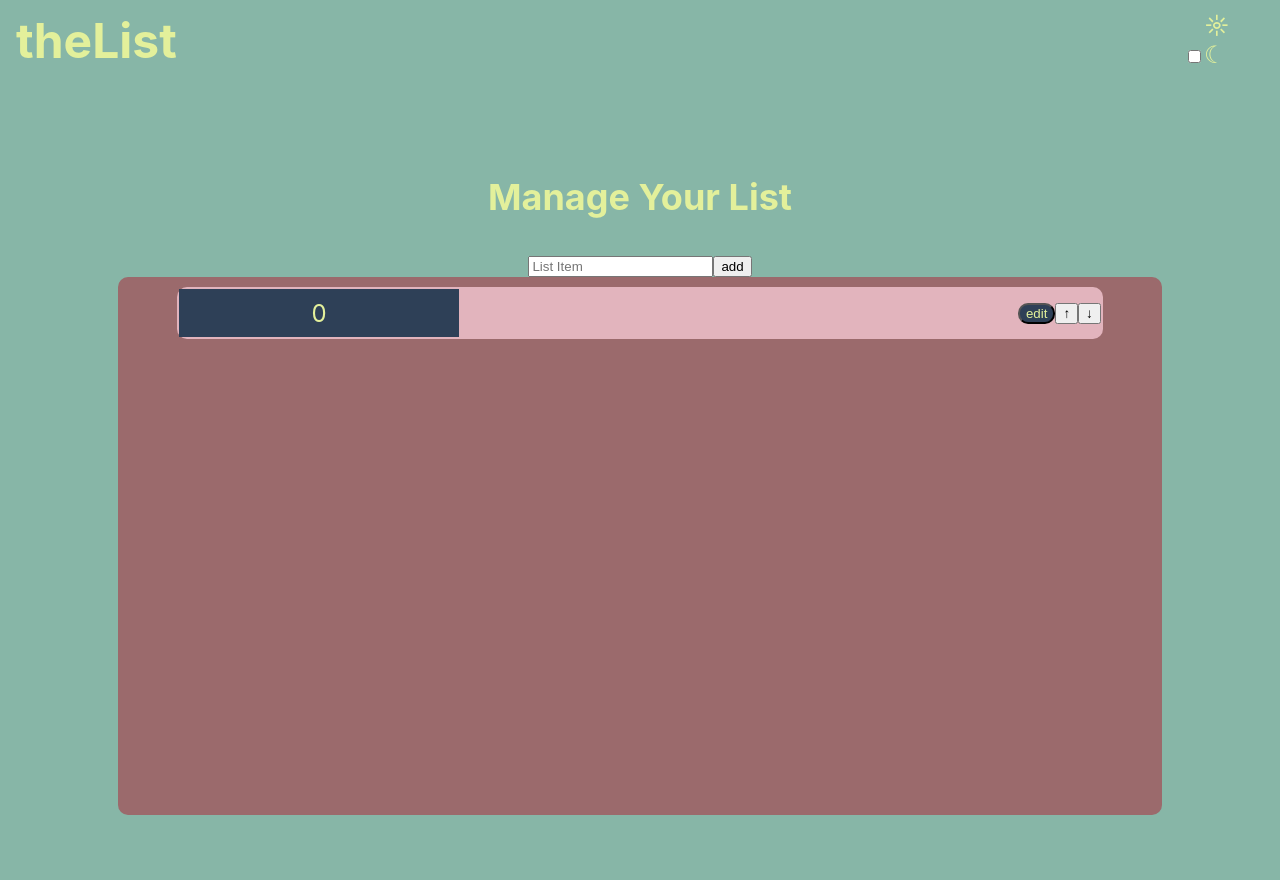
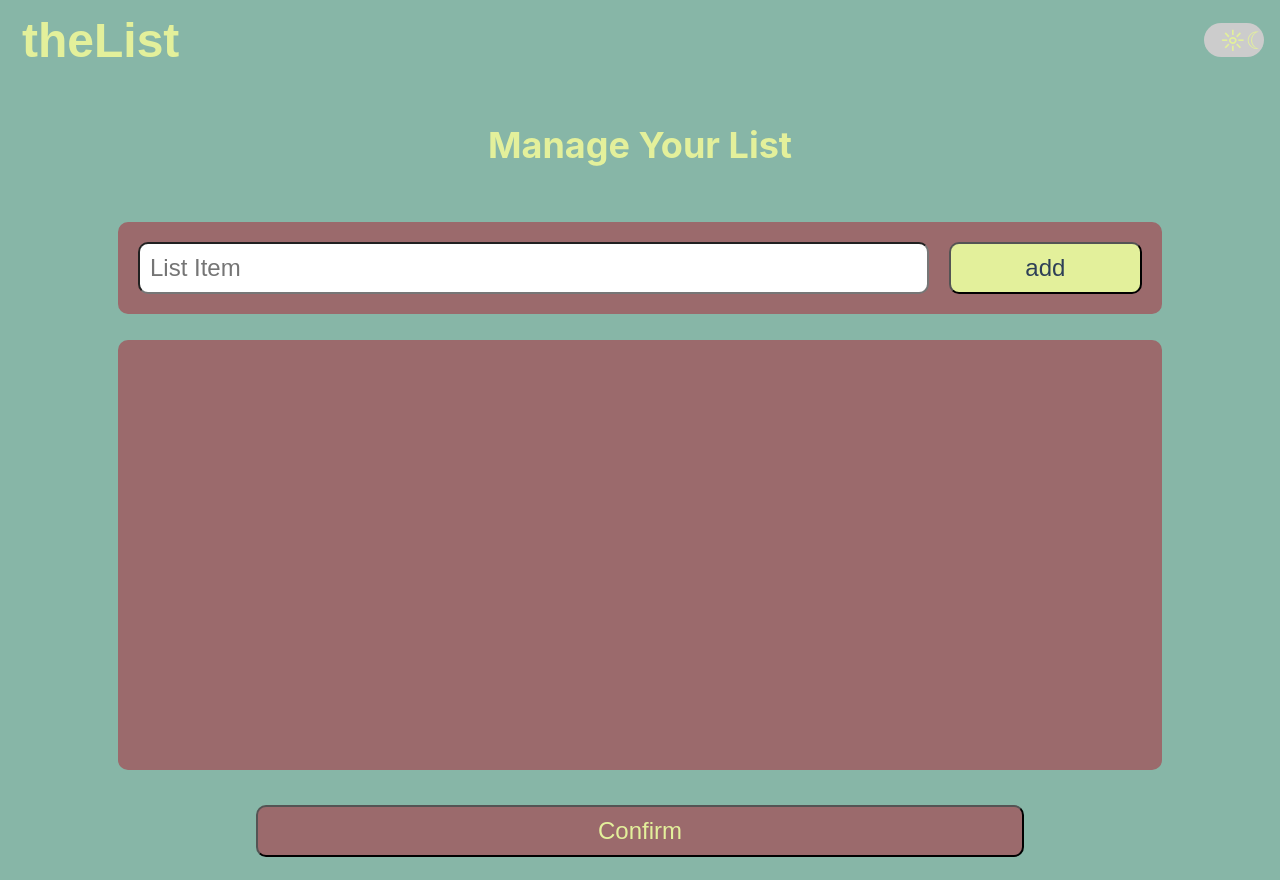
Before and after one commit to nylayah/theListWeb, a React (Create React App) app in the folder thelist/: page /managelistpage in a window 1280 px wide. Built offline with nearby package versions, Linux system fonts and the light colour scheme.

Commit message:
basic layout

```diff
--- a/thelist/src/Login.jsx
+++ b/thelist/src/Login.jsx
@@ -15,10 +15,10 @@ export const Login = (props) => {
   return (
     <>
       <form onSubmit={handleSubmit}>
-        <label htmlfor = "username">username</label>
+        <label>username</label>
         <input value = {username} onChange={(e) => setUsername(e.target.value)} type = "username" placeholder = "yahoo335" id = "username" name = "username" />
 
-        <label htmlfor = "passcode">passcode</label>
+        <label>passcode</label>
         <input value = {passcode} onChange={(e) => setPasscode(e.target.value)} type = "password" placeholder = "*****" id = "passcode" name = "passcode" />
 
         <button onClick = {() => {
--- a/thelist/src/Register.jsx
+++ b/thelist/src/Register.jsx
@@ -17,13 +17,13 @@ export const Register = (props) => {
   return (
     <>
       <form onSubmit = {handleSubmit}>
-        <label htmlfor = "phonenumber">phone number</label>
+        <label >phone number</label>
         <input value = {phonenumber} onChange={(e) => setPhoneNumber(e.target.value)} type = "phonenumber" placeholder = "201-555-5555"></input>
 
-        <label htmlfor = "username">create username: </label>
+        <label>create username: </label>
         <input value = {username} onChange={(e) => setUsername(e.target.value)} type = "username" placeholder = "abcdefg"></input>
 
-        <label htmlfor = "passcode">create a passcode</label>
+        <label>create a passcode</label>
         <input value = {passcode} onChange={(e) => setPasscode(e.target.value)} type = "number" placeholder = "*****"></input>
 
         <button onClick = {() => {
--- a/thelist/src/components/Header.js
+++ b/thelist/src/components/Header.js
@@ -1,15 +1,19 @@
 import * as React from 'react';
 import colors from '../components/colors';
+import {useNavigate} from "react-router-dom";
 
 export default function Header() {
-
+    let navigate = useNavigate();
     return (
         <div style = {container}>
-            <h1>theList</h1>
-            <div>
-                <input type="checkbox" />
+            <button
+             style = {logoStyle}
+             onClick = {() => {
+                navigate("/home")} }>theList</button>
+            <div style={checkboxStyle}>
+                <input style={inputStyle} type="checkbox" />
                 <div style = {switcher}>
-                <label htmlfor="switcher">
+                <label style={labelStyle}>
                     <div>☼</div>
                     <div>☾</div>
                 </label>
@@ -21,3 +25,7 @@ export default function Header() {
 
 const container = { display: 'flex', justifyContent: 'space-between', alignItems: 'center', padding: '0 1rem', height: '10vh', backgroundColor: colors.primary, color: colors.secondary, fontSize: '1.5rem' };
 const switcher = { position: 'relative', display: 'inline-block', width: '60px', height: '34px'};
+const checkboxStyle = { display: 'flex', flexDirection:'row', justifyContent: 'center', alignItems: 'center'};
+const inputStyle = { width: '0', height: '0', visibility: 'hidden', display: 'none'};
+const labelStyle = { position: 'absolute', cursor: 'pointer', top: '0', left: '0', right: '0', bottom: '0', backgroundColor: '#ccc', borderRadius: '34px', transition: '.4s', display: 'flex', flexDirection: 'row', justifyContent: 'space-between', alignItems: 'center', padding: '0 1rem'};
+const logoStyle = {color: colors.secondary, fontSize: '3.0rem', backgroundColor:'transparent', border: 'none', cursor: 'pointer', FontFace: 'Roboto', fontWeight: 'bold'}
--- a/thelist/src/components/ListItem.js
+++ b/thelist/src/components/ListItem.js
@@ -1,16 +1,37 @@
 import React from 'react'
 import colors from '../components/colors'
 
-export default function ListItem({value}){
+function EditListItem(props){
+    let increasePoints = () => {
+        props.points += 1;
+    }
+    let decreasePoints = () => {
+        props.points -= 1;
+    }
+
     return (
         <div style={itemContainer}>
-            <div style={rank}> 0 </div>
-            <p style={itemText}>{value}</p>
+            <div style={rank}>
+                <p>{props.points}</p>
+            </div>
+            <p style={itemText}>{props.item}</p>
             <div style = {buttonContainer}>
                 <button style={buttons}>edit</button>
-                <button> ↑ </button>
-                <button> ↓ </button>
+                <button onClick= {increasePoints()} style={buttons}> ↑ </button>
+                <button onClick= {decreasePoints()} style={buttons}> ↓ </button>
             </div>
+        </div>
+    )
+}
+
+function ViewListItem(props){
+    return (
+        <div style={itemContainer}>
+            <div style={rank}>
+                <p style={rankText}> {props.points} </p>
+            </div>
+            <p style={itemText}>{props.item}</p>
+
         </div>
     )
 }
@@ -20,7 +41,7 @@ const itemContainer = {
     alignItems: 'center',
     backgroundColor: colors.light,
     flexDirection: 'row',
-    padding: 2,
+    padding: '5%',
     width:"90%",
     justifyContent: 'space-between',
     borderRadius: 10,
@@ -31,7 +52,11 @@ const itemContainer = {
 }
 const itemText = {
     fontSize: '1.5rem',
-    color: colors.secondary
+    color: colors.dark
+}
+const rankText = {
+    fontSize: '1.5rem',
+    color: colors.light
 }
 const rank = {
     fontSize: '1.5rem',
@@ -39,7 +64,7 @@ const rank = {
     height: '100%',
     justifyContent: 'center',
     alignItems: 'center',
-    flex: 1/3,
+    flex: 1/4,
     display: 'flex',
 }
 const buttonContainer = {
@@ -47,11 +72,17 @@ const buttonContainer = {
     flexDirection: 'row',
     justifyContent: 'space-between',
     alignItems: 'center',
+    height: '100%',
+    width: '33%'
 
 }
 const buttons= {
     backgroundColor: colors.dark,
     color: colors.secondary,
     borderRadius: 10,
+    padding: 10,
+    height: '100%',
+    width: '50%'
 
 }
+export {EditListItem, ViewListItem};
--- a/thelist/src/pages/Home.js
+++ b/thelist/src/pages/Home.js
@@ -1,23 +1,43 @@
 import Header from '../components/Header';
 import {useNavigate} from "react-router-dom";
-
+import colors from '../components/colors';
+import {ViewListItem} from '../components/ListItem';
+import React from 'react';
 
 export default function HomePage() {
     let navigate = useNavigate();
+    const items = [{item: "laykilla", points: 3},
+             {item: "bob", points: 11},
+             {item: "joe", points: 2},
+             {item: "kellie", points: 1}]
+
+
     return (
         <div>
             <Header/>
+            <div style={homeContainer}>
             <h2>Home Page</h2>
             {/* TODO: view of current list, not editable */}
-            <button onClick = {() => {
+
+            <div style={listContainer}>
+            {items.map((item) =>(
+                <ViewListItem item ={item.item} points = {item.points}/>
+            ))}
+            </div>
+
+            <button style = {navButton}onClick = {() => {
             navigate("/managelistpage")
             }}>Manage Your List</button>
-            <button onClick = {() => {
+            <button style = {navButton} onClick = {() => {
             navigate("/joinlistpage")
             }}>Join a List</button>
-            <button onClick = {() => {
+            <button style = {navButton} onClick = {() => {
             navigate("/login")
             }}>Logout</button>
+            </div>
         </div>
     )
 }
+const homeContainer = {display: "flex", flexDirection: "column", alignItems: "center", justifyContent: "space-between", height: "100vh", padding:'5%', backgroundColor: colors.primary, color: colors.secondary, fontSize: "1.5rem"};
+const navButton ={backgroundColor: colors.medium, color: colors.secondary, fontSize: "1.5rem", borderRadius: 10, padding: 10, margin: 10, width: "60%"}
+const listContainer = {flex: 4/5, backgroundColor: colors.medium, alignItems: 'center', flexDirection: 'column', borderRadius: 10, padding: 10, display: 'flex', width:'80%', justifyContent: 'space-between', };
--- a/thelist/src/pages/JoinList.js
+++ b/thelist/src/pages/JoinList.js
@@ -1,11 +1,39 @@
 import React from 'react';
 import Header from '../components/Header';
+import {useNavigate} from "react-router-dom";
+import colors from '../components/colors';
 
 export default function JoinListPage() {
+
+    let navigate = useNavigate();
+    const [passcode, setPasscode] = React.useState('');
+
+    const handleSubmit = (e) => {
+        e.preventDefault();
+        if (passcode === "12345") {
+            navigate("/manageListPage")
+        }
+        else {
+            alert("incorrect passcode")
+        }
+      }
+
     return (
         <>
             <Header/>
-            <h2>Join List Page</h2>
+            <div style={joinContainer}>
+                <h2>Join A List</h2>
+                <div style={joinContainer}>
+                    <form onSubmit={handleSubmit}>
+                        <input style = {inputStyle} value = {passcode} onChange={(e) => setPasscode(e.target.value)} type = "password" placeholder = "*****" id = "passcode" name = "passcode" />
+                        <button style = {navButton} type="submit">Join</button>
+                    </form>
+                </div>
+            </div>
         </>
     )
 }
+
+const joinContainer = {display: "flex", flexDirection: "column", alignItems: "center", justifyContent: "center", height: "100vh", padding:'5%', backgroundColor: colors.primary, color: colors.secondary, fontSize: "1.5rem"};
+const navButton ={backgroundColor: colors.medium, color: colors.secondary, fontSize: "1.5rem", borderRadius: 10, padding: 10, margin: 10, width: "60%"}
+const inputStyle = {backgroundColor: 'white', color: colors.secondary, fontSize: "1.5rem", borderRadius: 10, padding: 10, margin: 10, width: "60%", alignItems: "center", justifyContent: "center"}
--- a/thelist/src/pages/ManageList.js
+++ b/thelist/src/pages/ManageList.js
@@ -1,47 +1,55 @@
 import React,{useState} from 'react'
 import {v4 as uuidv4} from 'uuid';
-import ListItem from '../components/ListItem'
 import Header from '../components/Header';
 import colors from '../components/colors';
+import {useNavigate} from "react-router-dom";
+import {EditListItem} from '../components/ListItem';
 
+export let items;
 uuidv4();
 
 
 export default function ManageListPage() {
+    const navigate = useNavigate();
     const [value, setValue] = useState('');
-    const [items, setItems] =useState([]);
+    const [items, setItems] = useState([]);
+
     const addItem = item => {
-        setItems([...items, {id: uuidv4(), value: item}])
+        setItems([...items, {id: uuidv4(), item: item ,points: 0 }])
     }
     const handleSubmit = e => {
         e.preventDefault();
         addItem(value);
         setValue('');
     }
-
     return (
         <div>
             <Header/>
             <div style={wholePage}>
             <h2>Manage Your List</h2>
-            <form className='List Form' onSubmit={handleSubmit}>
-                <input type='text' className='list-input'
+            <form style={inputContainer} onSubmit={handleSubmit}>
+                <input style = {inputStyle} type='text'
                 value = {value}
                 placeholder='List Item'
                 onChange={(e) => setValue(e.target.value)}/>
-                <button type='submit' className='add-btn'>add</button>
+                <button style={addButton} type='submit'>add</button>
             </form>
             {/* items.sort((a,b) => (a.score > b.score) ? : -1) */}
             <div style={listContainer}>
-            {items.map((item,index) =>(
-                <ListItem item = {item} key = {index}/>
+            {items.map((item) =>(
+                <EditListItem item ={item.item} points = {item.points}/>
             ))}
-            <ListItem/>
             </div>
+            <button style = {navButton} onClick = {() => {
+            navigate("/home")
+            }}>Confirm</button>
             </div>
         </div>
     )
 }
-
-const wholePage = {flexDirection: 'column', justifyContent: 'center', alignItems: 'center', height: '100vh', backgroundColor: colors.primary, color: colors.secondary, fontSize: '1.5rem', display: 'flex',  };
+const navButton ={backgroundColor: colors.medium, color: colors.secondary, fontSize: "1.5rem", borderRadius: 10, padding: 10, margin: 10, width: "60%"}
+const wholePage = {flexDirection: 'column', justifyContent: 'space-around', alignItems: 'center', height: '100vh', backgroundColor: colors.primary, color: colors.secondary, fontSize: '1.5rem', display: 'flex',  };
 const listContainer = {flex: 4/5, backgroundColor: colors.medium, alignItems: 'center', flexDirection: 'column', borderRadius: 10, padding: 10, display: 'flex', width:'80%', justifyContent: 'space-between', };
+const inputStyle = {backgroundColor: 'white', color: colors.secondary, fontSize: "1.5rem", borderRadius: 10, padding: 10, margin: 10, width: "80%", alignItems: "center", justifyContent: "center"}
+const inputContainer = {backgroundColor: colors.medium, alignItems: 'center', flexDirection: 'row', borderRadius: 10, padding: 10, display: 'flex', width:'80%', justifyContent: 'space-between', };
+const addButton = {backgroundColor: colors.secondary, color: colors.dark, fontSize: "1.5rem", borderRadius: 10, padding: 10, margin: 10, width: "20%"}
```
